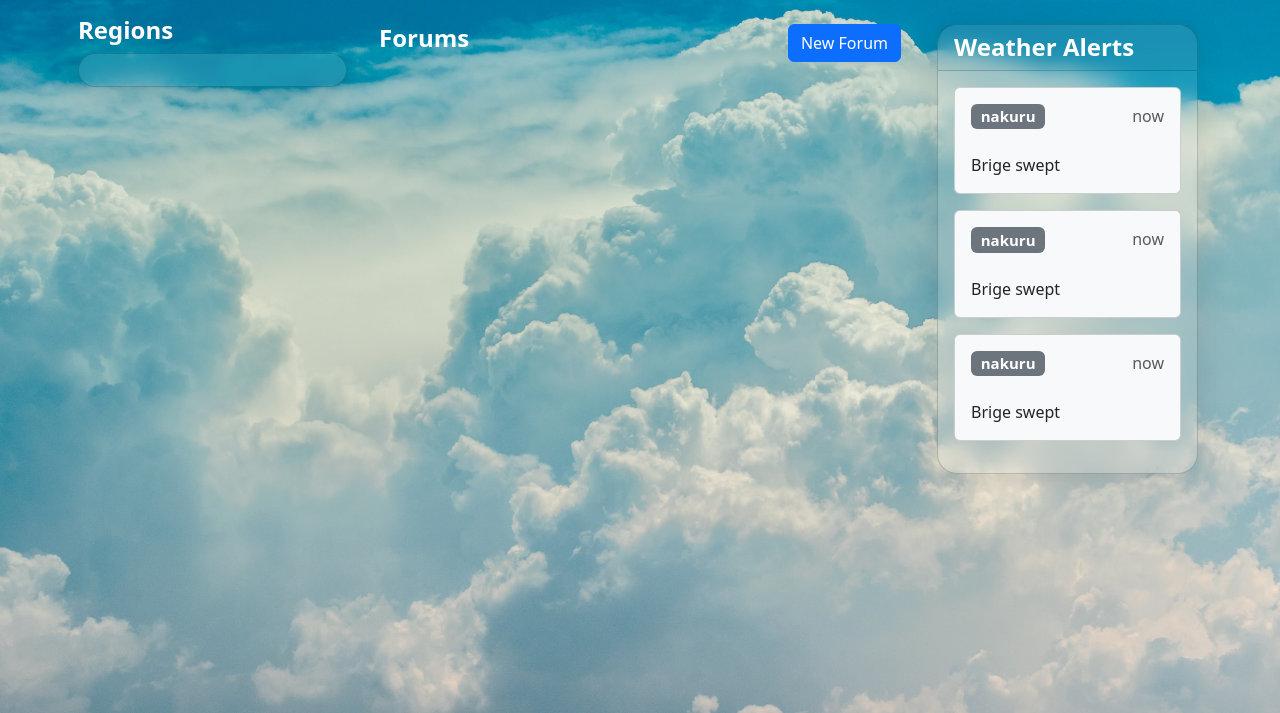
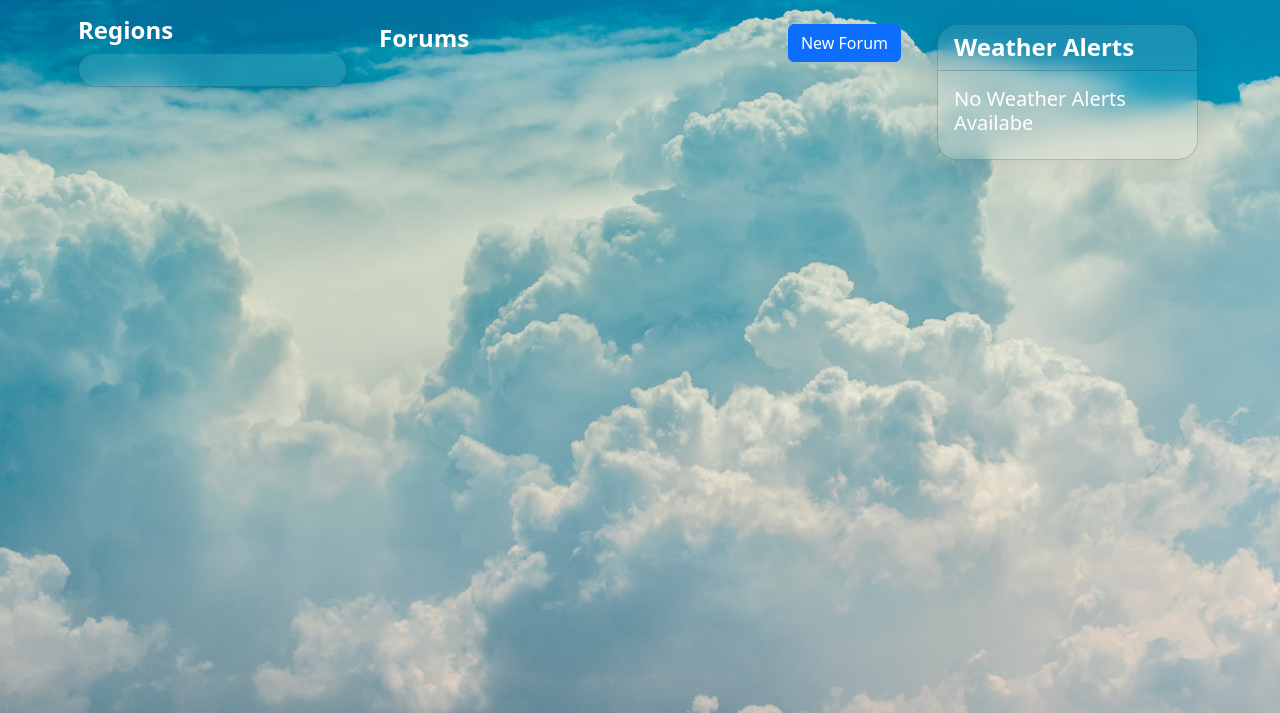
Before and after one commit to nokekip/FLARE, a Django app: page /community/ in a window 1280 px wide. Shown: the part 69-782 px from the top of the page. Run offline with Django 5.2, Linux system fonts and the light colour scheme; the visitor is signed in with stand-in values (Sample User, id 1); data that the repository does not hold is empty; some libraries are stand-ins or nearby versions.

Commit message:
updated community homepage to display alerts highlights

```diff
--- a/community/views.py
+++ b/community/views.py
@@ -3,6 +3,7 @@ from django.shortcuts import render, redirect
 from django.contrib.auth.decorators import login_required
 from .models import Region, Forum, Media, Message
 from .forms import CreateForumForm
+from weather_alert.models import WeatherAlert
 
 # Community home view
 @login_required
@@ -10,9 +11,11 @@ def community_home(request):
     form = CreateForumForm()
     regions = Region.objects.all()
     forums = Forum.objects.all()
+    weather_alerts = WeatherAlert.objects.all()
     context = {
         'regions': regions,
         'forums': forums,
+        'weather_alerts': weather_alerts,
         'form': form,
     }
 
--- a/templates/community/index.html
+++ b/templates/community/index.html
@@ -96,36 +96,21 @@
             <div class="card auth-card text-white my-4">
               <h5 class="card-header fw-bold fs-4">Weather Alerts</h5>
               <div class="card-body">
+                {% if weather_alerts %}
+                {% for alert in weather_alerts %}
                 <div class="card text-whit bg-light mb-3">
                   <div class="card-body">
-
                     <div class="d-flex justify-content-between align-items-start pb-4 fs-5">
-                      <span class="badge text-bg-secondary">nakuru</span>
-                        <small class="fs-6 text-muted">now</small>
+                      <span class="badge text-bg-secondary">{{alert.region}}</span>
+                        <small class="fs-6 text-muted">{{alert.created_at| timesince}}</small>
                     </div>
-                    <p class="card-text">Brige swept</p>
+                    <p class="card-text">{{alert.title}}</p>
                   </div>
                 </div>
-                <div class="card text-whit bg-light mb-3">
-                    <div class="card-body">
-
-                      <div class="d-flex justify-content-between align-items-start pb-4 fs-5">
-                        <span class="badge text-bg-secondary">nakuru</span>
-                          <small class="fs-6 text-muted">now</small>
-                      </div>
-                      <p class="card-text">Brige swept</p>
-                    </div>
-                  </div>
-                  <div class="card text-whit bg-light mb-3">
-                    <div class="card-body">
-
-                      <div class="d-flex justify-content-between align-items-start pb-4 fs-5">
-                        <span class="badge text-bg-secondary">nakuru</span>
-                          <small class="fs-6 text-muted">now</small>
-                      </div>
-                      <p class="card-text">Brige swept</p>
-                    </div>
-                  </div>
+                  {% endfor %}
+                  {% else %}
+                  <h5>No Weather Alerts Availabe</h5>
+                  {% endif %}
               </div>
 
             </div>
```
